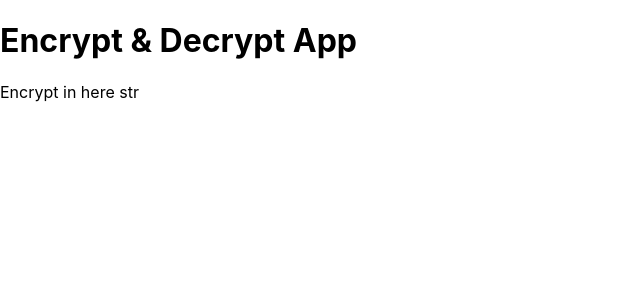
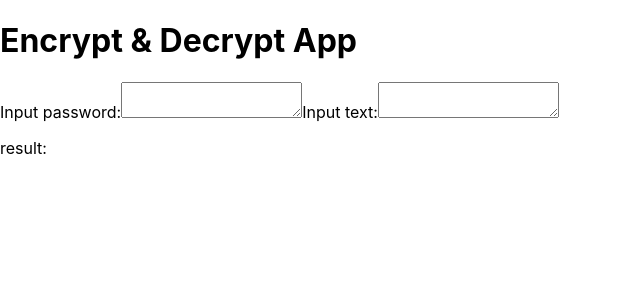
Before and after one commit to mufis-coder/edcrypt-web, a React (Create React App) app: page / in a window 1280 px wide. Shown: the top 300 px of the page, without its empty margins (0-640 px from the left). Built offline with nearby package versions, Linux system fonts and the light colour scheme.

Commit message:
feat: add text input into content

```diff
--- a/src/components/Content.js
+++ b/src/components/Content.js
@@ -1,10 +1,29 @@
+import {useState} from 'react';
 import { encrypt, decrypt } from "../utils/Edcrypt";
 
 const Content = () => {
-    var enText = encrypt();
+    const [password, setPassword] = useState('');
+    const [textIn, setTextIn] = useState('');
+
     return (
         <div className="content">
-            Encrypt in here {enText}
+            <form>
+                <label>Input password:</label>
+                <textarea
+                    required
+                    value={password}
+                    onChange={(e)=>setPassword(e.target.value)}
+                ></textarea>
+
+                <label>Input text:</label>
+                <textarea
+                    required
+                    value={textIn}
+                    onChange={(e)=>setTextIn(e.target.value)}
+                ></textarea>
+
+                <p>result: {encrypt(textIn)}</p>
+            </form>
         </div>
      );
 }
--- a/src/utils/Edcrypt.js
+++ b/src/utils/Edcrypt.js
@@ -1,5 +1,5 @@
-const encrypt = () => {
-    return ('str');
+const encrypt = (strIn) => {
+    return (strIn);
 }
 
 const decrypt = () => {
```
